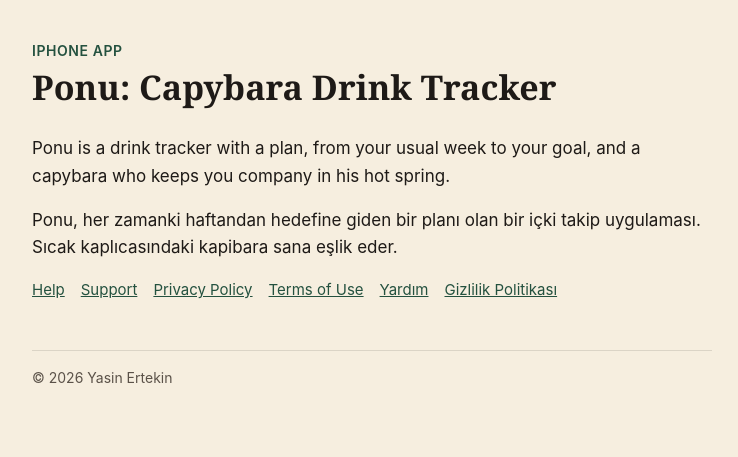
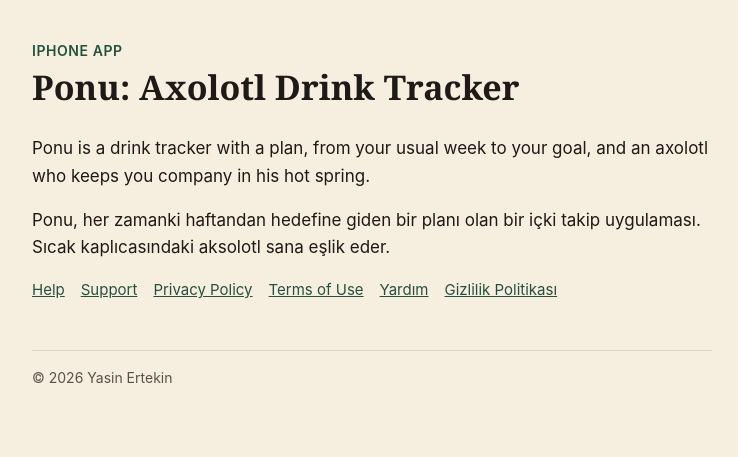
Before and after one commit to yasinertekin/sober-legal, a plain HTML site: page index.html in a window 1280 px wide. Shown: the whole page, without its empty margins (268-1006 px from the left). Drawn offline with Linux system fonts and the light colour scheme.

Commit message:
The name and intro say axolotl: Ponu: Axolotl Drink Tracker
Co-Authored-By: Claude Fable 5.2 <noreply@anthropic.com>

```diff
--- a/index.html
+++ b/index.html
@@ -3,17 +3,17 @@
 <head>
 <meta charset="utf-8">
 <meta name="viewport" content="width=device-width, initial-scale=1, viewport-fit=cover">
-<title>Ponu: Capybara Drink Tracker</title>
+<title>Ponu: Axolotl Drink Tracker</title>
 <link rel="stylesheet" href="style.css">
 </head>
 <body>
 <main>
 <header>
   <div class="app">iPhone app</div>
-  <h1>Ponu: Capybara Drink Tracker</h1>
+  <h1>Ponu: Axolotl Drink Tracker</h1>
 </header>
-<p>Ponu is a drink tracker with a plan, from your usual week to your goal, and a capybara who keeps you company in his hot spring.</p>
-<p lang="tr">Ponu, her zamanki haftandan hedefine giden bir planı olan bir içki takip uygulaması. Sıcak kaplıcasındaki kapibara sana eşlik eder.</p>
+<p>Ponu is a drink tracker with a plan, from your usual week to your goal, and an axolotl who keeps you company in his hot spring.</p>
+<p lang="tr">Ponu, her zamanki haftandan hedefine giden bir planı olan bir içki takip uygulaması. Sıcak kaplıcasındaki aksolotl sana eşlik eder.</p>
 <nav>
   <a href="help.html">Help</a>
   <a href="support.html">Support</a>
```
Also changed, not shown: help.html (+1 -1 lines), privacy.html (+1 -1 lines), support.html (+1 -1 lines), tr/help.html (+1 -1 lines), tr/privacy.html (+1 -1 lines).
